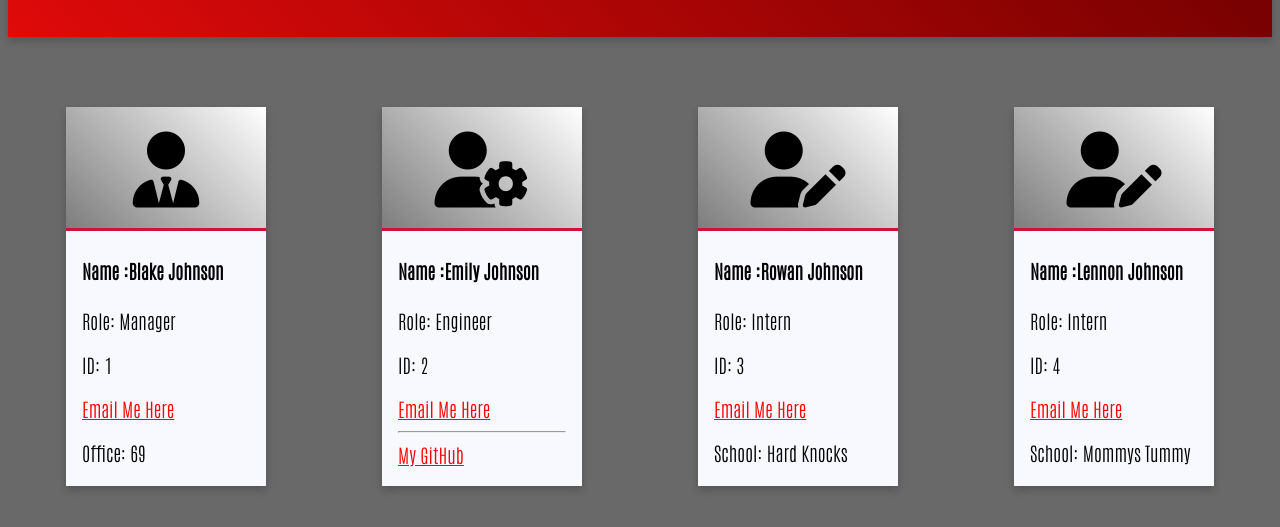
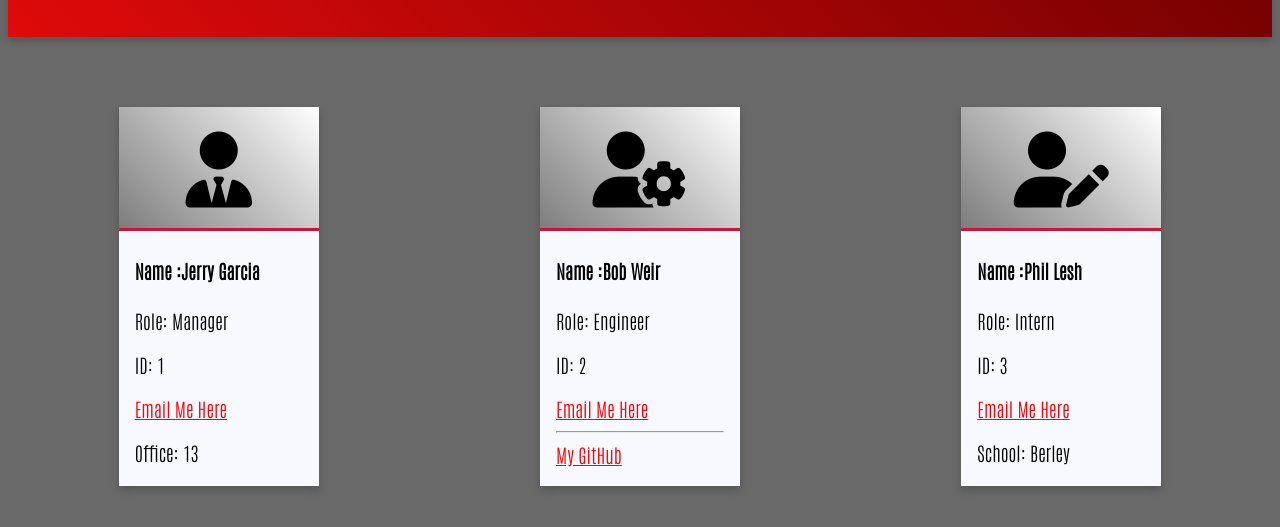
Before and after one commit to 0Blockaye0/Team-Profile-Generator, a website: page dist/Example.html in a window 1280 px wide. Shown: the part 113-640 px from the top of the page. Drawn offline with Linux system fonts and the light colour scheme.

Commit message:
added README and Example.html file in dist dir, final commit

```diff
--- a/dist/index.html
+++ b/dist/Example.html
@@ -22,11 +22,11 @@
           <i class="fas fa-user-tie fa-4x"></i>
           </div>
         <div class="container">
-            <h4><b>Name :Blake Johnson</b></h4>
+            <h4><b>Name :Jerry Garcia</b></h4>
             <p>Role: Manager</p>
             <p>ID: 1</p>
-            <a href="mailto:bjohnson2313@gmail.com">Email Me Here</a>
-            <p>Office: 69</p>
+            <a href="mailto:jerrBear@gmail.com">Email Me Here</a>
+            <p>Office: 13</p>
         </div>
         </div>
 
@@ -35,13 +35,13 @@
           <i class="fas fa-user-cog fa-4x"></i>
         </div>
         <div class="container">
-            <h4><b>Name :Emily Johnson</b></h4>
+            <h4><b>Name :Bob Weir</b></h4>
             <p>Role: Engineer</p>
             <p>ID: 2</p>
-            <a href="mailto:momadukes@gmail.com">Email Me Here</a>
+            <a href="mailto:BobbyDead@gmail.com">Email Me Here</a>
             <br>
             <hr>
-            <a href="https://github.com/0Blockaye0">My GitHub</a>
+            <a href="https://github.com/BobbyShortShorts">My GitHub</a>
         </div>
         </div>
 
@@ -50,24 +50,11 @@
           <i class="fas fa-user-edit fa-4x"></i>
         </div>
         <div class="container">
-            <h4><b>Name :Rowan Johnson</b></h4>
+            <h4><b>Name :Phil Lesh</b></h4>
             <p>Role: Intern</p>
             <p>ID: 3</p>
-            <a href="mailto:RoRo@gmail.com">Email Me Here</a>
-            <p>School: Hard Knocks</p>
-        </div>
-        </div>
-
-        <div class="card">
-        <div class="icons">
-          <i class="fas fa-user-edit fa-4x"></i>
-        </div>
-        <div class="container">
-            <h4><b>Name :Lennon Johnson</b></h4>
-            <p>Role: Intern</p>
-            <p>ID: 4</p>
-            <a href="mailto:LennyBoi@gmail.com">Email Me Here</a>
-            <p>School: Mommys Tummy</p>
+            <a href="mailto:LeshThereBeLight@gmail.com">Email Me Here</a>
+            <p>School: Berley</p>
         </div>
         </div>
 
--- a/dist/style.css
+++ b/dist/style.css
@@ -27,7 +27,6 @@ header {
 }
 
 .card {
-    /* Add shadows to create the "card" effect */
     box-shadow: 0 4px 8px 0 rgba(0,0,0,0.2);
     transition: 0.3s;
     width: 200px;
@@ -36,12 +35,10 @@ header {
     font-size: 19px;
   }
 
-  /* On mouse-over, add a deeper shadow */
   .card:hover {
     box-shadow: 0 8px 16px 0 rgba(0,0,0,0.2);
   }
 
-  /* Add some padding inside the card container */
   .container {
     padding: 2px 16px;
   }
```
Also changed, not shown: README.md, 1 other file.
